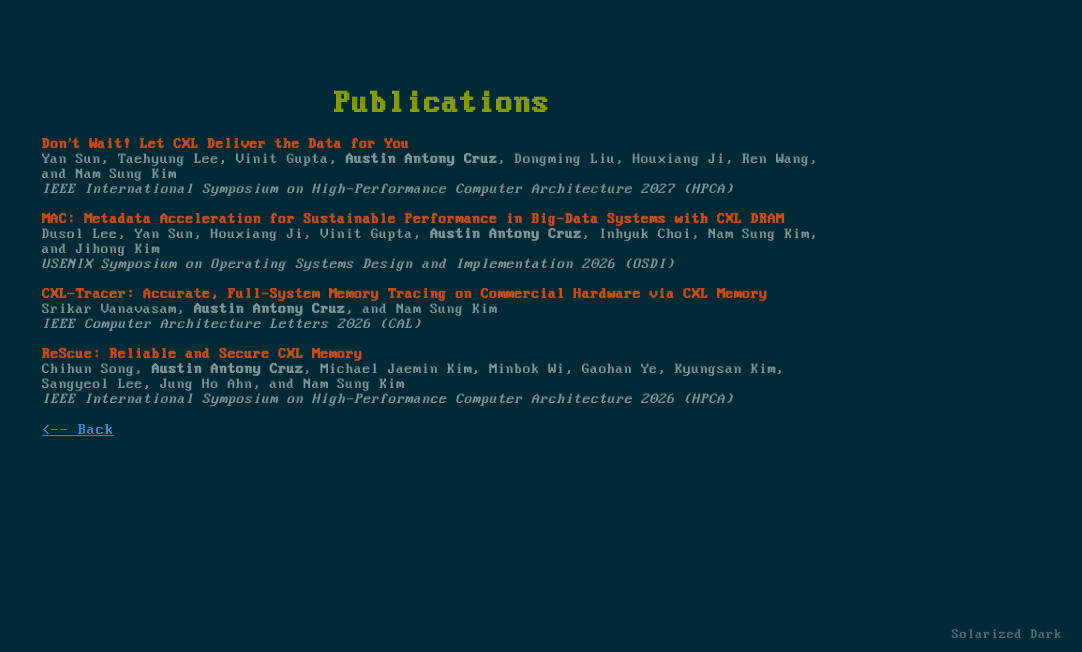
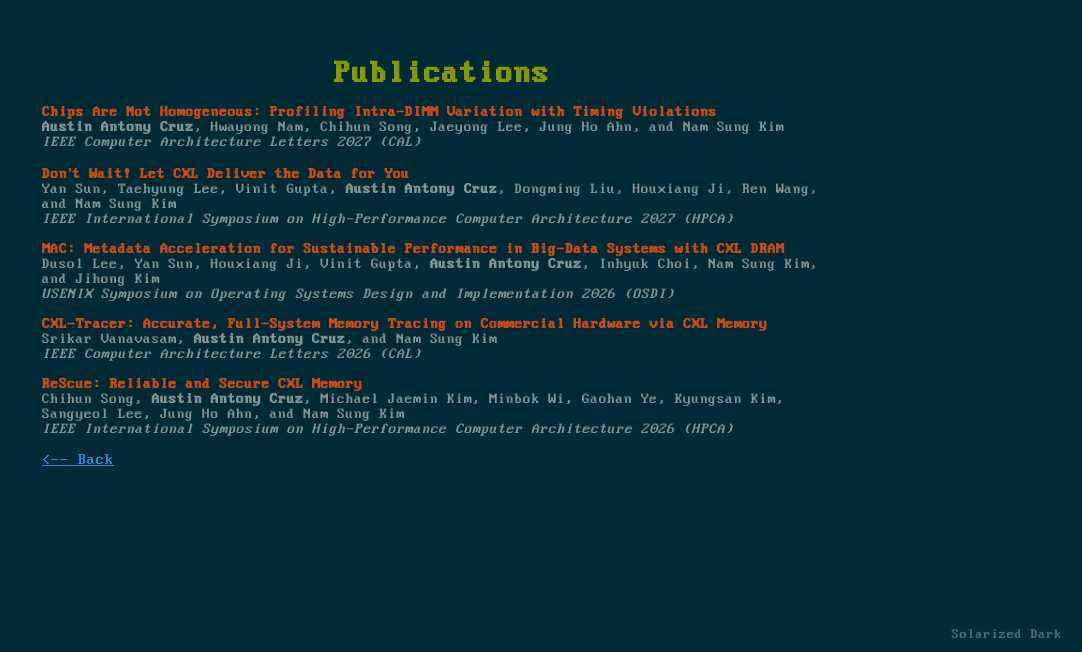
Before and after one commit to uiuckiwb/uiuckiwb.github.io, a plain HTML site: page publications.html in a window 1280 px wide. Shown: the part 148-800 px from the top of the page, without its empty margins (198-1280 px from the left). Drawn offline with Linux system fonts and the light colour scheme.

Commit message:
added CAL acceptance

```diff
--- a/publications.html
+++ b/publications.html
@@ -97,6 +97,13 @@ footer {
 <div id="content" class="content">
 <h1 class="title">Publications</h1>
 
+
+<p>
+<b class="paper-title"> Chips Are Not Homogeneous: Profiling Intra-DIMM Variation with Timing Violations </b><br>
+<b>Austin Antony Cruz</b>, Hwayong Nam, Chihun Song, Jaeyong Lee, Jung Ho Ahn, and Nam Sung Kim <br>
+<em>IEEE Computer Architecture Letters 2027 (CAL)</em>
+</p>
+
 <p>
 <b class="paper-title"> Don’t Wait! Let CXL Deliver the Data for You </b><br>
 Yan Sun, Taehyung Lee, Vinit Gupta, <b>Austin Antony Cruz</b>, Dongming Liu, Houxiang Ji, Ren Wang, and Nam Sung Kim <br>
```
